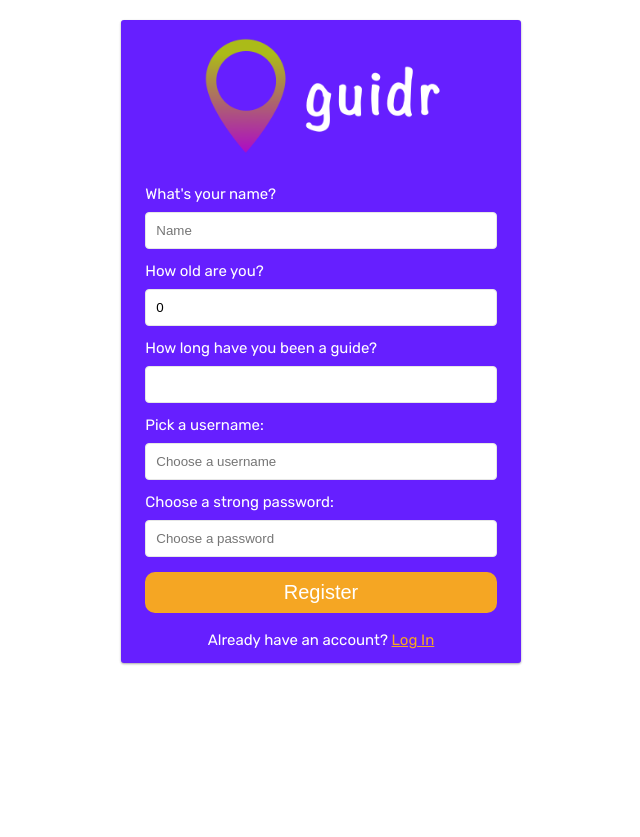
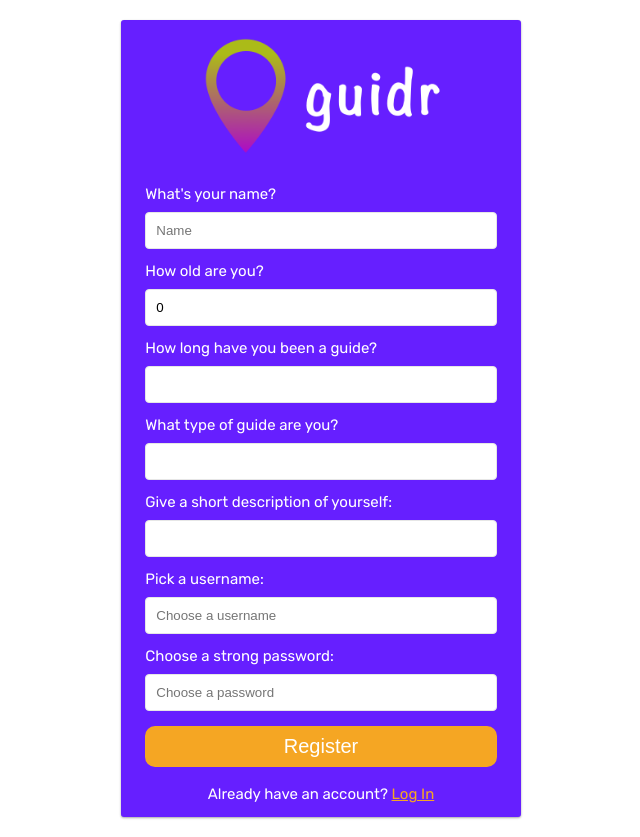
Before and after one commit to lsbw-guidr/guidr-front-end, a React (Create React App) app in the folder guidr/: page /register in a window 1280 px wide. Shown: the whole page, without its empty margins (319-959 px from the left). Before the commit the page ends 800 px from the top, so only its background shows below. Built offline with nearby package versions, Linux system fonts and the light colour scheme.

Commit message:
Fix registration hard refresh bug

```diff
--- a/guidr/src/components/Register/Register.js
+++ b/guidr/src/components/Register/Register.js
@@ -11,11 +11,17 @@ class Register extends Component {
     username: "",
     age: 0,
     careerLength: "",
-    password: ""
+    password: "",
+    title: "",
+    tagline: ""
   };
   componentWillReceiveProps(newProps) {
-    if (newProps.loggedInUser !== this.props.loggedInUser) {
-      this.props.history.push(`/profile/my-trips`);
+    const id = localStorage.getItem("userId");
+    if (newProps.isUserLoggedIn !== this.props.isUserLoggedIn) {
+      this.props.getUserInfo(id);
+    }
+    if (newProps.userInfo !== this.props.userInfo) {
+      this.props.history.push("/profile/my-trips");
     }
   }
   register = e => {
@@ -58,6 +64,20 @@ class Register extends Component {
             value={this.state.careerLength}
             onChange={this.handleChanges}
           />
+          <label>What type of guide are you?</label>
+          <input
+            type="text"
+            name="title"
+            value={this.state.title}
+            onChange={this.handleChanges}
+          />
+          <label>Give a short description of yourself:</label>
+          <input
+            type="text"
+            name="tagline"
+            value={this.state.tagline}
+            onChange={this.handleChanges}
+          />
           <label>Pick a username:</label>
           <input
             type="text"
@@ -95,7 +115,8 @@ class Register extends Component {
 const mapStateToProps = state => ({
   loading: state.authReducer.loading,
   isUserLoggedIn: state.authReducer.isUserLoggedIn,
-  loggedInUser: state.authReducer.loggedInUser
+  loggedInUser: state.authReducer.loggedInUser,
+  userInfo: state.authReducer.userInfo
 });
 
 export default connect(
```
